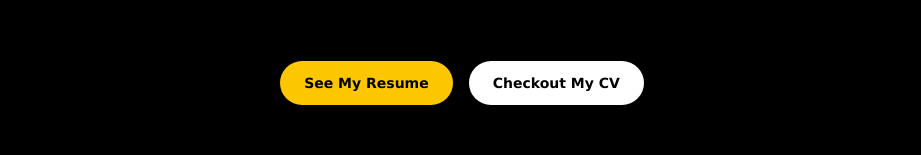
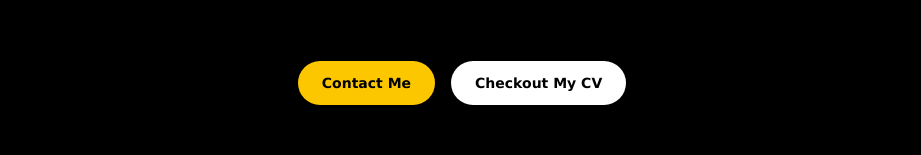
Before and after one commit to genta-bahana-nagari/portfolio-page, a Next.js app: page / in a window 1280 px wide. Shown: the part 555-710 px from the top of the page, without its empty margins (178-1099 px from the left). Built offline with nearby package versions, Linux system fonts and the light colour scheme; no server answers.

Commit message:
feat: change CTA

```diff
--- a/src/components/sections/hero.tsx
+++ b/src/components/sections/hero.tsx
@@ -79,12 +79,12 @@ export function Hero() {
           {/* CTA Buttons */}
           <div className="py-10 flex flex-wrap justify-center gap-3 md:gap-4">
             <motion.a
-              href="#resume"
+              href="#contact"
               whileHover={{ scale: 1.05 }}
               whileTap={{ scale: 0.97 }}
               className="px-6 py-3 rounded-full text-sm font-semibold bg-yellow-400 text-black hover:bg-yellow-500 transition"
             >
-              See My Resume
+              Contact Me
             </motion.a>
 
             <motion.a
```
